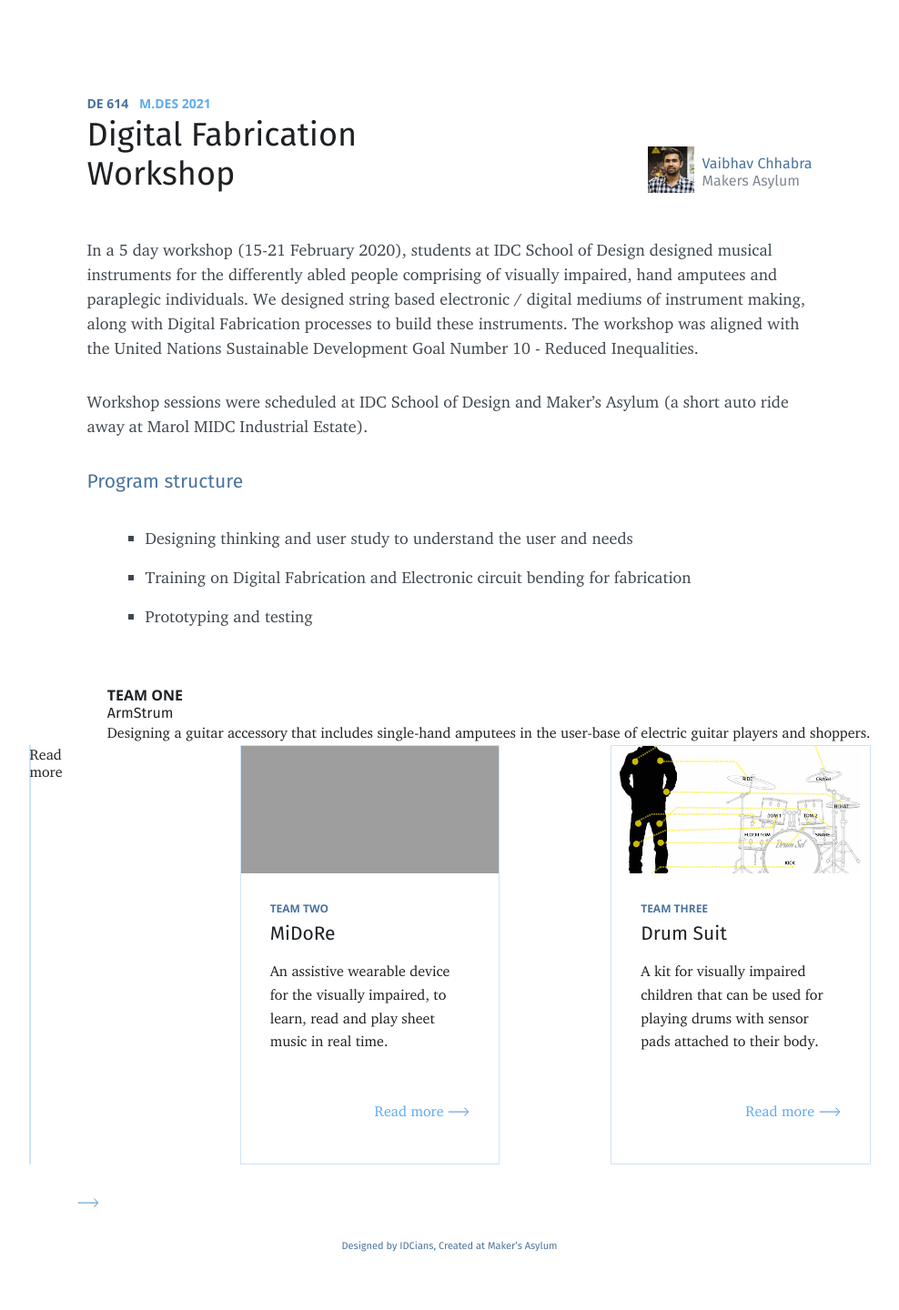
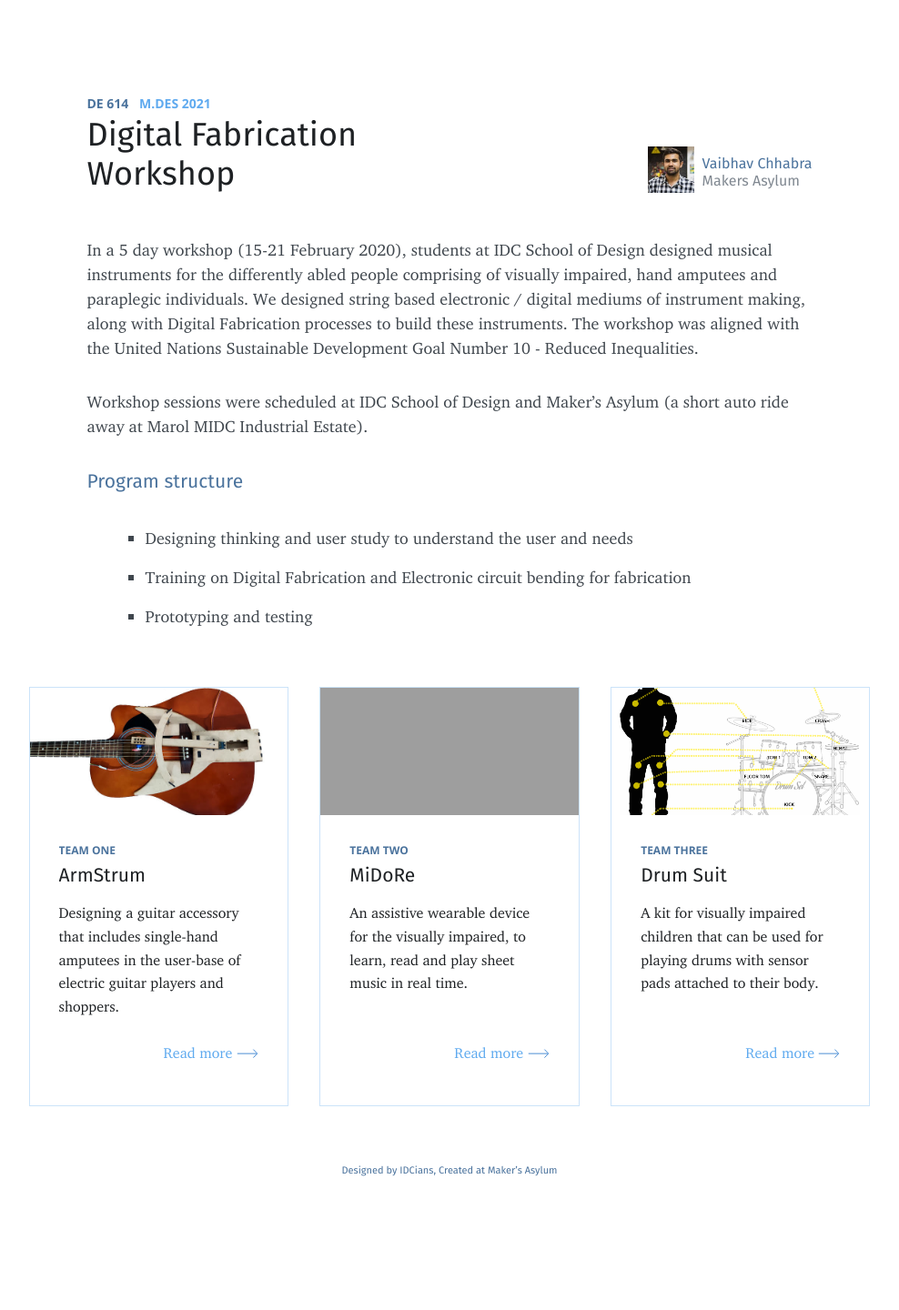
Before and after one commit to amitjenaiitbm/ma-dfworkshop, a Jekyll site: the page built from index.md, in a window 1280 px wide. Shown: the whole page at 91% size, without its empty margins (146-1134 px from the left). Built offline with Jekyll 4.4.1, drawn with Linux system fonts in a browser that asks for light colours; nearby versions of some CDN libraries; after the commit the page ends 1357 px from its top, so only the background shows below that.

Commit message:
Update home.html

```diff
--- a/_layouts/home.html
+++ b/_layouts/home.html
@@ -31,7 +31,7 @@
     <div class="projects">
 
 
-
+            <a href="https://rishi4git.github.io/Guitar.io/" target="_blank" class="project-card by2">
                     <div class="cover" style="background-image: url('{{site.baseurl}}img/armstrum.jpg')"></div>
                     <div class="text">
                             <div class="overflow-box">
@@ -40,7 +40,7 @@
                                     <div class="charter">Designing a guitar accessory that includes single-hand amputees in the user-base of electric guitar players and shoppers.</div>
                             </div>
                     </div>
-                    <div class="medium"><a href="https://rishi4git.github.io/Guitar.io/" target="_blank" class="project-card by2">Read more</a>
+                    <div class="medium">Read more
 
     <svg width="24px" height="10px" viewBox="0 0 24 10" version="1.1" xmlns="http://www.w3.org/2000/svg" xmlns:xlink="http://www.w3.org/1999/xlink">
         <g id="Page-1" stroke="none" stroke-width="1" fill="none" fill-rule="evenodd">
@@ -60,7 +60,7 @@
     </svg>
                     </div>
 
-
+                </a>
 
 
 
```
